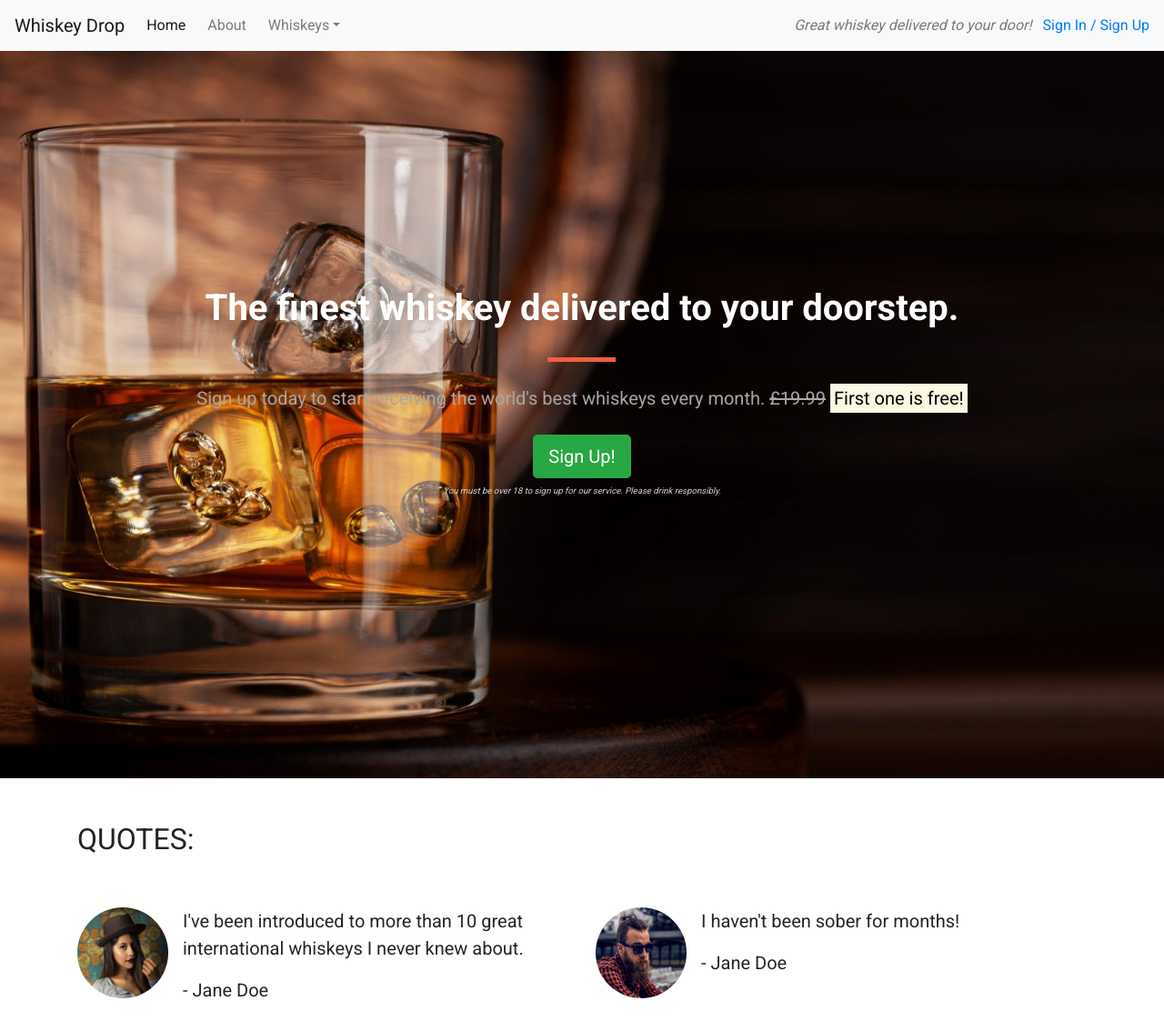
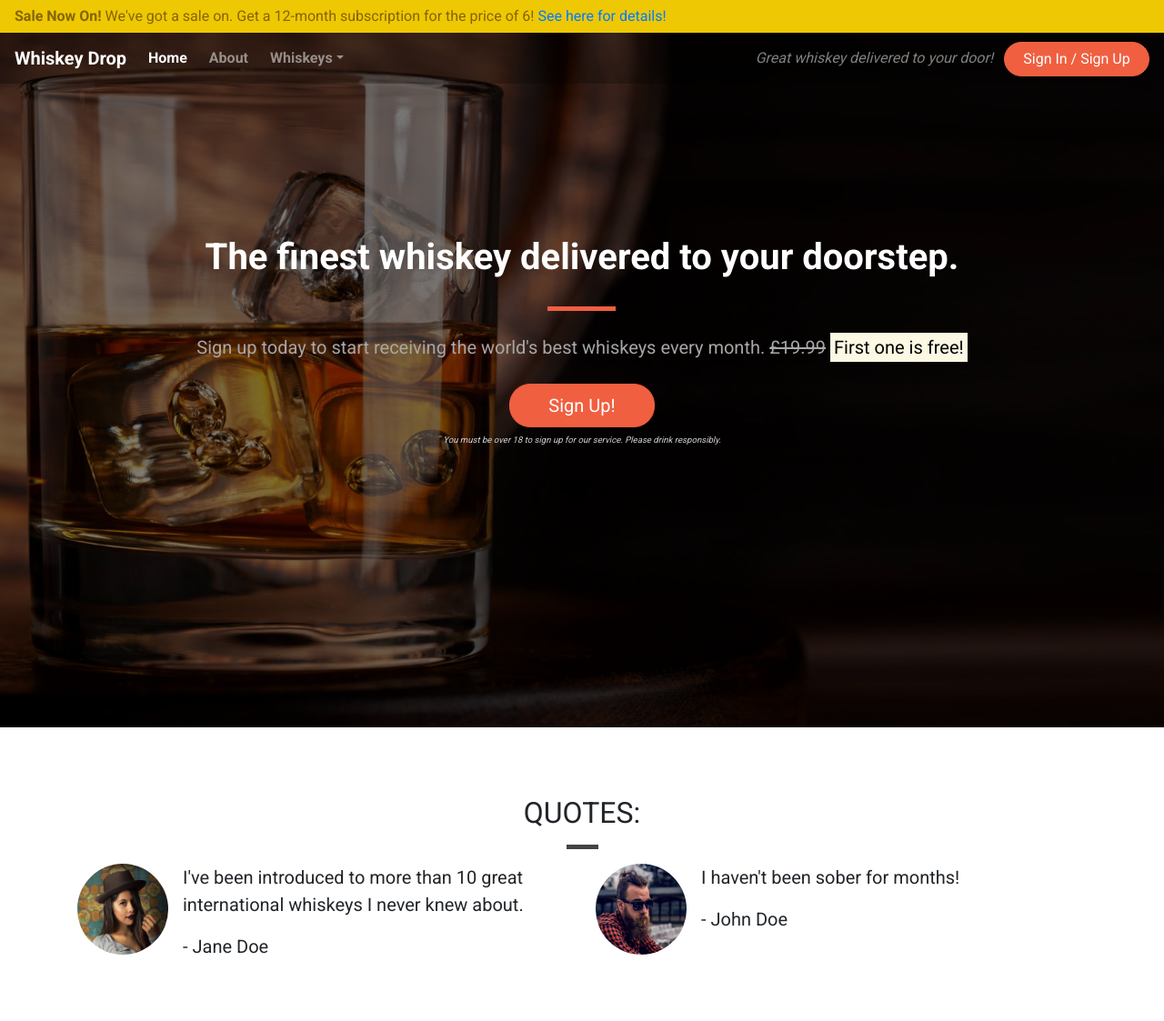
Before and after one commit to leannebooden/practice, a plain HTML site: page index.html in a window 1280 px wide. Shown: the top 1123 px of the page at 91% size. Drawn offline with nearby package versions, Linux system fonts and the light colour scheme.

Commit message:
css styling of callout and nav  bar

```diff
--- a/css/style.css
+++ b/css/style.css
@@ -2,7 +2,25 @@ body {
    font-family: "Roboto", sans-serif;
 }
 
-.alert-container {}
+.container-wrapper {}
+
+.container-wrapper--red {
+    background-color: #f05f40;
+    color: white;
+}
+
+.alert-container .col-12 {
+    padding-left: 0;
+    padding-right: 0;
+}
+
+.site-wide-alert {
+    border-radius: 0;
+    margin-bottom: 0;
+    padding: 5px 15px;
+    background-color: #eec802;
+    border-color: #eec802;
+}
 
 .callout-container {
     height: 100vh;
@@ -15,6 +33,8 @@ body {
     display:flex;
     align-items: center;
     justify-content: center;
+
+    position: relative;
 }
 
 .opaque-overlay {
@@ -29,6 +49,18 @@ body {
 
 .features-container {}
 
+/*Page headers*/
+
+.page-header {
+    margin-bottom: 0;
+    border-bottom: 0;
+    text-align: center;
+}
+
+.page-header h2 {
+    margin-top: 0;
+}
+
 .table-container {}
 
 /*Block Dividers*/
@@ -37,6 +69,7 @@ body {
     width: 75px;
     height: 5px;
     border: 0;
+    background-color: #444;
 }
 
 .block-divider--orange {
@@ -45,6 +78,43 @@ body {
 
 .block-divider--short {
     width: 35px;
+}
+
+/*Content container*/
+
+.content-container {
+    padding-top: 75px;
+    padding-bottom: 75px;
+}
+
+/*Navbar*/
+
+.navalert-container {
+    position: absolute;
+    top: 0;
+    left: 0;
+    padding-left: 0;
+    padding-right: 0;
+    z-index: 1;
+}
+
+.navbar {
+    margin-bottom: 0;
+    border: 0;
+    width: 100%;
+    background-color: rgba(0,0,0,0.25);
+}
+
+.navbar .navbar-toggler {
+    border: 0;
+}
+
+.navbar-brand {
+    font-weight: bold;
+}
+
+.navbar .navbar-nav a {
+    font-weight: bold;
 }
 
 /*Jumbotron*/
@@ -69,3 +139,26 @@ body {
     font-style: italic;
     color: #d0d0d0;
 }
+
+/*Buttons*/
+
+.btn--cta {
+    font-weight: 200px;
+    border-radius: 23px;
+    width: 160px;
+}
+
+.btn--red {
+    color: white;
+    background-color: #f05f40;
+    border-color: #f05f40;
+}
+
+.btn--red:hover,
+.btn--red:active,
+.btn--red:focus,
+.btn--red:active:focus {
+    background-color: #df4929;
+    border-color: #df4929;
+    color: white;
+}
--- a/index.html
+++ b/index.html
@@ -18,9 +18,20 @@
 </head>
 
 <body>
+    <div class="container-fluid navalert-container">
+        <div class="container-fluid alert-container">
+            <div class="row d-none d-sm-block">
+                <div class="col-12">
+                    <div class="site-wide-alert alert alert-warning">
+                        <strong>Sale Now On!</strong> We've got a sale on. Get a 12-month subscription for the price of 6!
+                        <a href="">See here for details!</a>
+                    </div>
+                </div>
+            </div>
+        </div>
 
         <!--navigation bar-->
-    <nav class="navbar navbar-light bg-light navbar-expand-sm">
+        <nav class="navbar navbar-dark navbar-expand-sm">
             <a href="/" class="navbar-brand">Whiskey Drop</a>
 
             <button class="navbar-toggler ml-auto" type="button" data-toggle="collapse" data-target="#navbarNavDropdown"
@@ -42,14 +53,16 @@
                             <a class="dropdown-item" href="#">American</a>
                         </div>
                     </li>
-                <li class="nav-item mr-2 d-block d-sm-none"><a class="nav-link" href="/login">Sign In / Sign Up</a></li>
+                    <li class="nav-item mr-2 d-block d-sm-none"><a class="nav-link" href="/login">Sign In / Sign Up</a>
+                    </li>
                 </ul>
             </div>
             <div class="d-none d-md-block">
                 <p class="navbar-text my-auto mr-2"><i>Great whiskey delivered to your door!</i></p>
-            <a href="/login">Sign In / Sign Up</a>
+                <a href="/login" class="btn btn--cta btn--red">Sign In / Sign Up</a>
             </div>
         </nav>
+    </div>
     <!--/.navigation bar-->
 
     <!--sale information-->
@@ -67,6 +80,7 @@
 
     <!--callout-->
     <div class="container-fluid callout-container">
+        <div class="opaque-overlay"></div>
         <div class="row">
             <div class="col-12">
                 <section class="callout jumbotron text-center">
@@ -77,7 +91,7 @@
                         <span class="d-inline d-sm-none"><br></span>
                         <strong><mark>First one is free!</mark></strong>
                     </p>
-                    <button class="btn btn-success btn-lg" data-toggle="modal" data-target="#signUpModal">Sign
+                    <button class="btn btn-lg btn--cta btn--red" data-toggle="modal" data-target="#signUpModal">Sign
                         Up!</button>
                     <p class="text-muted"><small>You must be over 18 to sign up for our service. Please drink
                             responsibly.</small></p>
@@ -88,11 +102,12 @@
     <!--/.callout-->
 
     <!--quotes-->
-    <div class="container quotes-container">
+    <div class="container quotes-container content-container">
         <section class="quotes">
             <div class="row">
-                <div class="col-12 my-5">
+                <div class="col-12 page-header">
                     <h2 class="text-uppercase">Quotes:</h2>
+                    <hr class="block-divider block-divider--short">
                 </div>
             </div>
             <div class="row">
@@ -119,7 +134,7 @@
                         <div class="media-body">
                             <blockquote class="blockquote">
                                 <p>I haven't been sober for months!</p>
-                                <p>- Jane Doe</p>
+                                <p>- John Doe</p>
                             </blockquote>
                         </div>
                     </div>
@@ -130,10 +145,10 @@
     <!--/.quotes-->
 
     <!--features-->
-    <div class="container features-container">
+    <div class="container features-container content-container">
         <section class="features">
             <div class="row">
-                <div class="col-12 my-5">
+                <div class="col-12 page-header">
                     <h2 class="text-uppercase">Features:</h2>
                 </div>
             </div>
```
Lines whose indentation alone changed are shown as unchanged.
